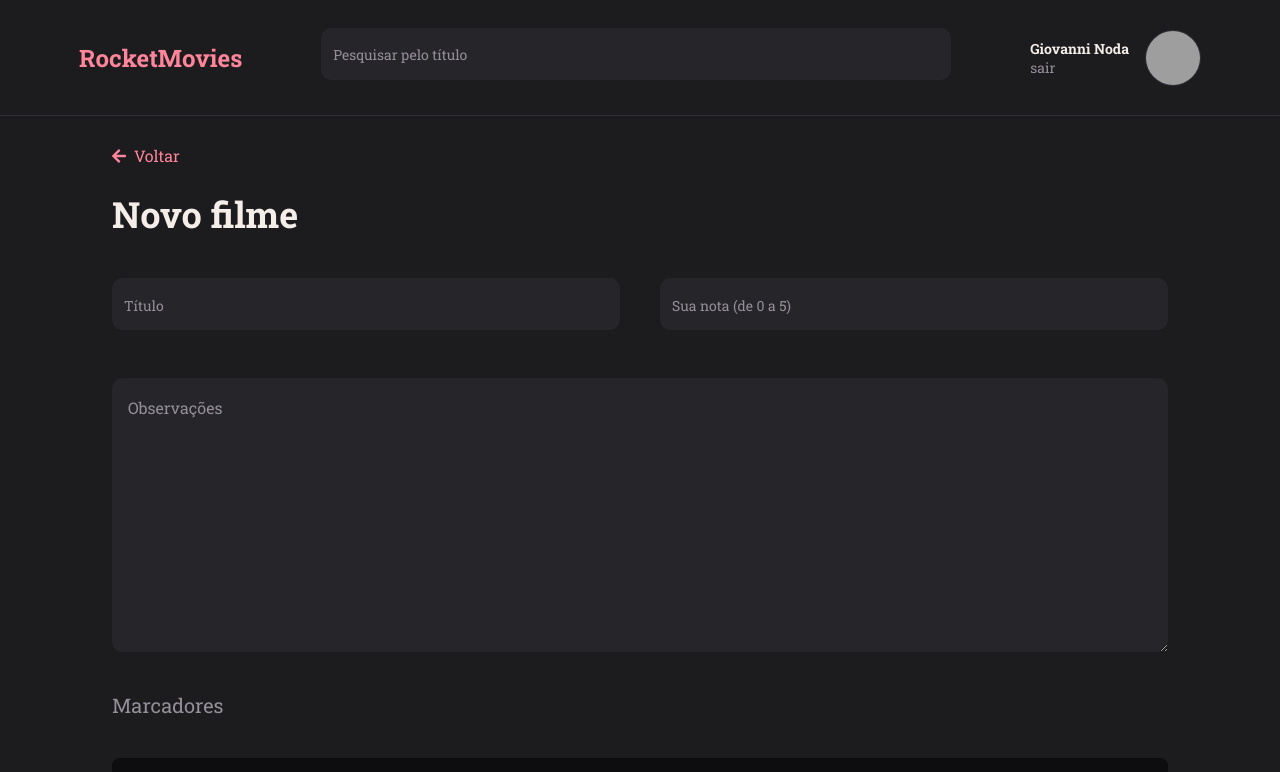
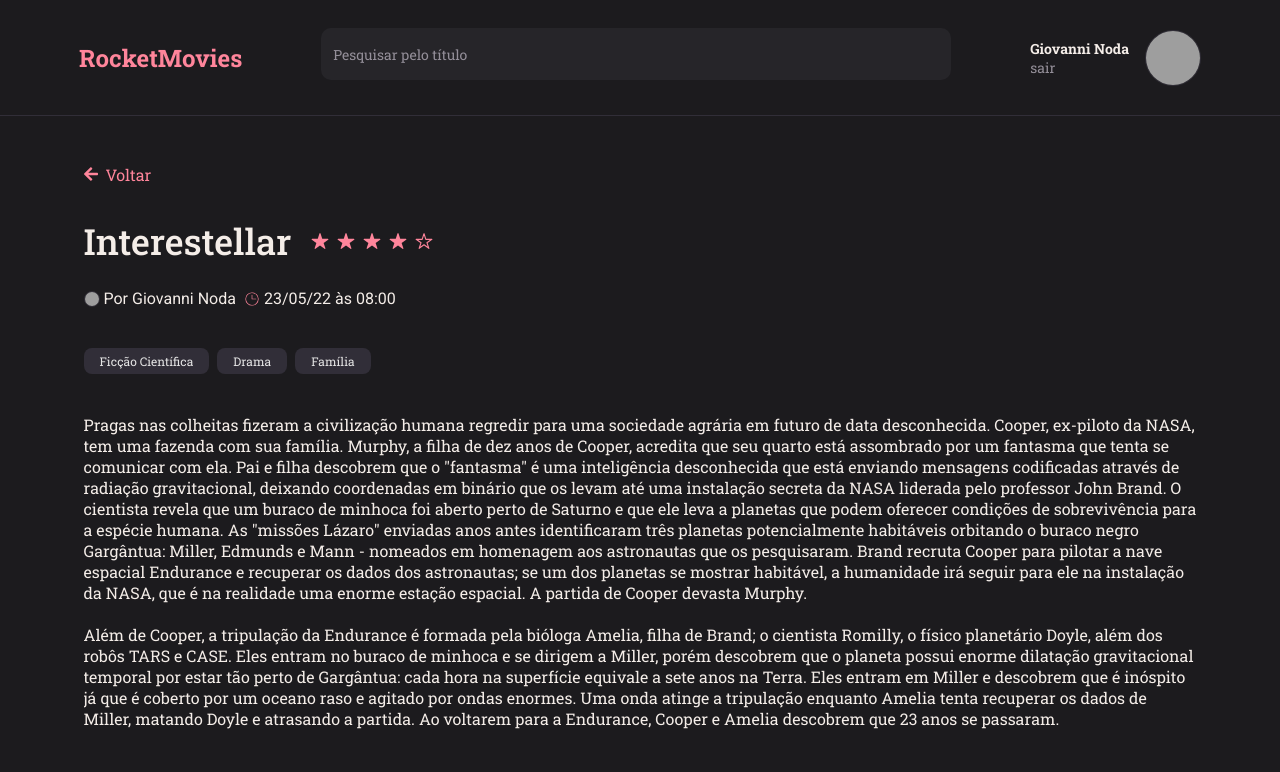
Before and after one commit to GiovanniNoda/rocket-movies, a React (Vite) app in the folder rocketmovies/: page / in a window 1280 px wide. Shown: the top 772 px of the page. Built offline with nearby package versions, Linux system fonts and the light colour scheme; grey boxes are pictures that could not be loaded.

Commit message:
preview finalizado

```diff
--- a/rocketmovies/src/components/ButtonText/style.js
+++ b/rocketmovies/src/components/ButtonText/style.js
@@ -2,6 +2,7 @@
 
 export const Container = styled.button`
     all: unset;
+
     color: ${({ theme }) => theme.COLORS.PINK};
 
     display: flex;
--- /dev/null
+++ b/rocketmovies/src/components/MoviePreview/index.jsx
@@ -0,0 +1,45 @@
+import { Container } from "./style"
+import { Tag } from '../Tags'
+import { IoStar, IoStarOutline } from "react-icons/io5"
+import { CiClock2 } from "react-icons/ci";
+
+export function MoviePreview({title, ...rest}) {
+    return(
+        <Container>
+            <div class="title-wrapper">
+                <h1>{title}</h1>
+
+                <span>
+                    <IoStar /> <IoStar /> <IoStar /> <IoStar /> <IoStarOutline />
+                </span>
+            </div>
+
+            <div class="info-date">
+                <div>
+                    <img src="https://github.com/giovanninoda.png" alt="Foto do usuário" />
+
+                    <span>Por Giovanni Noda</span>
+                </div>
+
+                <div>
+                    <CiClock2 />
+
+                    <span>23/05/22 às 08:00</span>
+                </div>
+            </div>
+
+            <div class="tags-wrapper">
+                <Tag title="Ficção Científica" />
+                <Tag title="Drama" />
+                <Tag title="Família" />
+            </div>
+
+            <p>
+                Pragas nas colheitas fizeram a civilização humana regredir para uma sociedade agrária em futuro de data desconhecida. Cooper, ex-piloto da NASA, tem uma fazenda com sua família. Murphy, a filha de dez anos de Cooper, acredita que seu quarto está assombrado por um fantasma que tenta se comunicar com ela. Pai e filha descobrem que o "fantasma" é uma inteligência desconhecida que está enviando mensagens codificadas através de radiação gravitacional, deixando coordenadas em binário que os levam até uma instalação secreta da NASA liderada pelo professor John Brand. O cientista revela que um buraco de minhoca foi aberto perto de Saturno e que ele leva a planetas que podem oferecer condições de sobrevivência para a espécie humana. As "missões Lázaro" enviadas anos antes identificaram três planetas potencialmente habitáveis orbitando o buraco negro Gargântua: Miller, Edmunds e Mann - nomeados em homenagem aos astronautas que os pesquisaram. Brand recruta Cooper para pilotar a nave espacial Endurance e recuperar os dados dos astronautas; se um dos planetas se mostrar habitável, a humanidade irá seguir para ele na instalação da NASA, que é na realidade uma enorme estação espacial. A partida de Cooper devasta Murphy.
+                <br />
+                <br />
+                Além de Cooper, a tripulação da Endurance é formada pela bióloga Amelia, filha de Brand; o cientista Romilly, o físico planetário Doyle, além dos robôs TARS e CASE. Eles entram no buraco de minhoca e se dirigem a Miller, porém descobrem que o planeta possui enorme dilatação gravitacional temporal por estar tão perto de Gargântua: cada hora na superfície equivale a sete anos na Terra. Eles entram em Miller e descobrem que é inóspito já que é coberto por um oceano raso e agitado por ondas enormes. Uma onda atinge a tripulação enquanto Amelia tenta recuperar os dados de Miller, matando Doyle e atrasando a partida. Ao voltarem para a Endurance, Cooper e Amelia descobrem que 23 anos se passaram.
+            </p>
+        </Container>
+    )
+}
--- /dev/null
+++ b/rocketmovies/src/components/MoviePreview/style.js
@@ -0,0 +1,92 @@
+import styled from 'styled-components'
+
+export const Container = styled.div`
+    width: 100%;
+    display: flex;
+    flex-flow: column nowrap;
+    margin-top: -1.5rem;
+
+    > .title-wrapper {
+        display: flex;
+        flex-flow: row nowrap;
+        align-items: center;
+        justify-content: flex-start;
+        gap: 2.0rem;
+        margin-bottom: 2.4rem;
+
+        h1 {
+            font-size: 3.6rem;
+            font-weight: 500;
+        }
+
+        span {
+            display: flex;
+            flex-flow: row nowrap;
+            align-items: center;
+            gap: 0.8rem;
+
+            svg {
+                font-size: 1.8rem;
+                color: ${({ theme }) => theme.COLORS.PINK};
+            }
+        }
+    }
+
+    > .info-date {
+        display: flex;
+        flex-flow: row nowrap;
+        align-items: center;
+        justify-content: flex-start;
+        gap: 0.8rem;
+        margin-bottom: 4.0rem;
+
+        > :nth-child(1) {
+            display: flex;
+            flex-flow: row nowrap;
+            align-items: center;
+            justify-content: flex-start;
+            gap: 0.4rem;
+
+            img {
+                width: 1.6rem;
+                height: 1.6rem;
+
+                border-radius: 50%;
+                border: 1px solid ${({ theme }) => theme.COLORS.GRAY_300};
+            }
+
+            span {
+               font-family: "Roboto", sans-serif;
+               color: ${({ theme }) => theme.COLORS.WHITE};
+            }
+        }
+
+        > :nth-child(2) {
+            display: flex;
+            flex-flow: row nowrap;
+            align-items: center;
+            justify-content: flex-start;
+            gap: 0.4rem;
+
+            svg {
+                font-size: 1.6rem;
+                color: ${({ theme }) => theme.COLORS.PINK};
+            }
+
+            span {
+                font-family: "Roboto", sans-serif;
+                color: ${({ theme }) => theme.COLORS.WHITE};
+            }
+        }
+    }
+
+    > .tags-wrapper {
+        display: flex;
+        flex-flow: row nowrap;
+        margin-bottom: 4.0rem;
+    }
+
+    > p {
+        color: ${({ theme }) => theme.COLORS.WHITE};
+    }
+`
--- a/rocketmovies/src/main.jsx
+++ b/rocketmovies/src/main.jsx
@@ -4,13 +4,13 @@
 import GlobalStyles from './styles/global'
 import theme from './styles/theme'
 
-import { Create } from './pages/Create'
+import { Preview } from './pages/Preview'
 
 createRoot(document.getElementById('root')).render(
   <StrictMode>
     <ThemeProvider theme={theme}>
       <GlobalStyles />
-      <Create />
+      <Preview />
     </ThemeProvider>
   </StrictMode>,
 )
--- a/rocketmovies/src/pages/Create/style.js
+++ b/rocketmovies/src/pages/Create/style.js
@@ -5,7 +5,7 @@
     height: 100vh;
 
     display: grid;
-    grid-template-rows: 105px auto;
+    grid-template-rows: 11.6rem auto;
     grid-template-areas:
     "header"
     "content";
--- /dev/null
+++ b/rocketmovies/src/pages/Preview/index.jsx
@@ -0,0 +1,17 @@
+import { Container } from "./style"
+import { Header } from '../../components/Header'
+import { ButtonText } from '../../components/ButtonText'
+import { MoviePreview } from '../../components/MoviePreview'
+import { FaArrowLeft } from "react-icons/fa"
+
+export function Preview() {
+    return(
+        <Container>
+            <Header />
+            <main>
+                <ButtonText title="Voltar" Icon={FaArrowLeft} />
+                <MoviePreview title="Interestellar" />
+            </main>
+        </Container>
+    )
+}
--- /dev/null
+++ b/rocketmovies/src/pages/Preview/style.js
@@ -0,0 +1,26 @@
+import styled from 'styled-components'
+
+export const Container = styled.div`
+    width: 100%;
+    height: 100vh;
+
+    display: grid;
+    grid-template-rows: 11.6rem auto;
+    grid-template-areas:
+    "header"
+    "content";
+
+    > main {
+        width: 100%;
+        height: 100vh;
+        max-width: 111.3rem;
+        margin: 0 auto;
+        overflow-y: auto;
+
+        display: grid;
+        grid-template-rows: 11.6rem auto;
+        grid-template-areas:
+        "header"
+        "content";
+    }
+`
```
